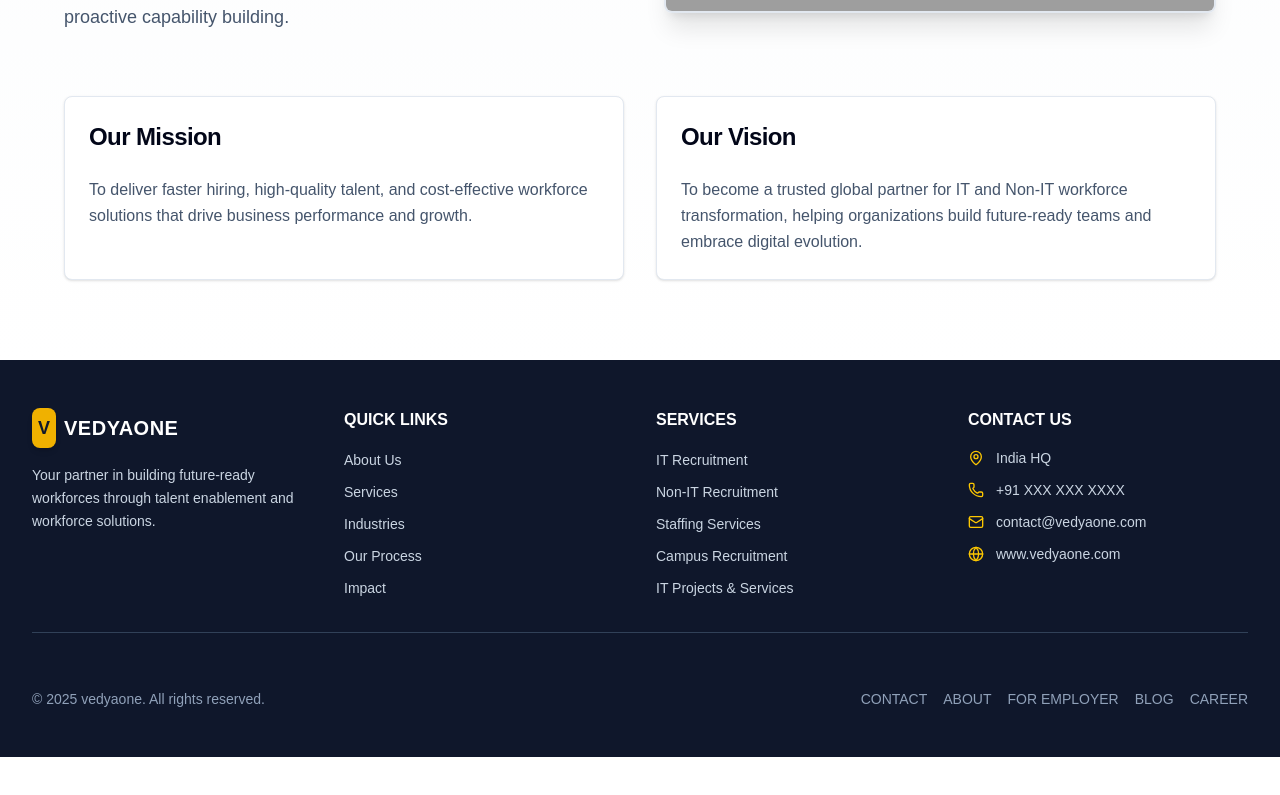
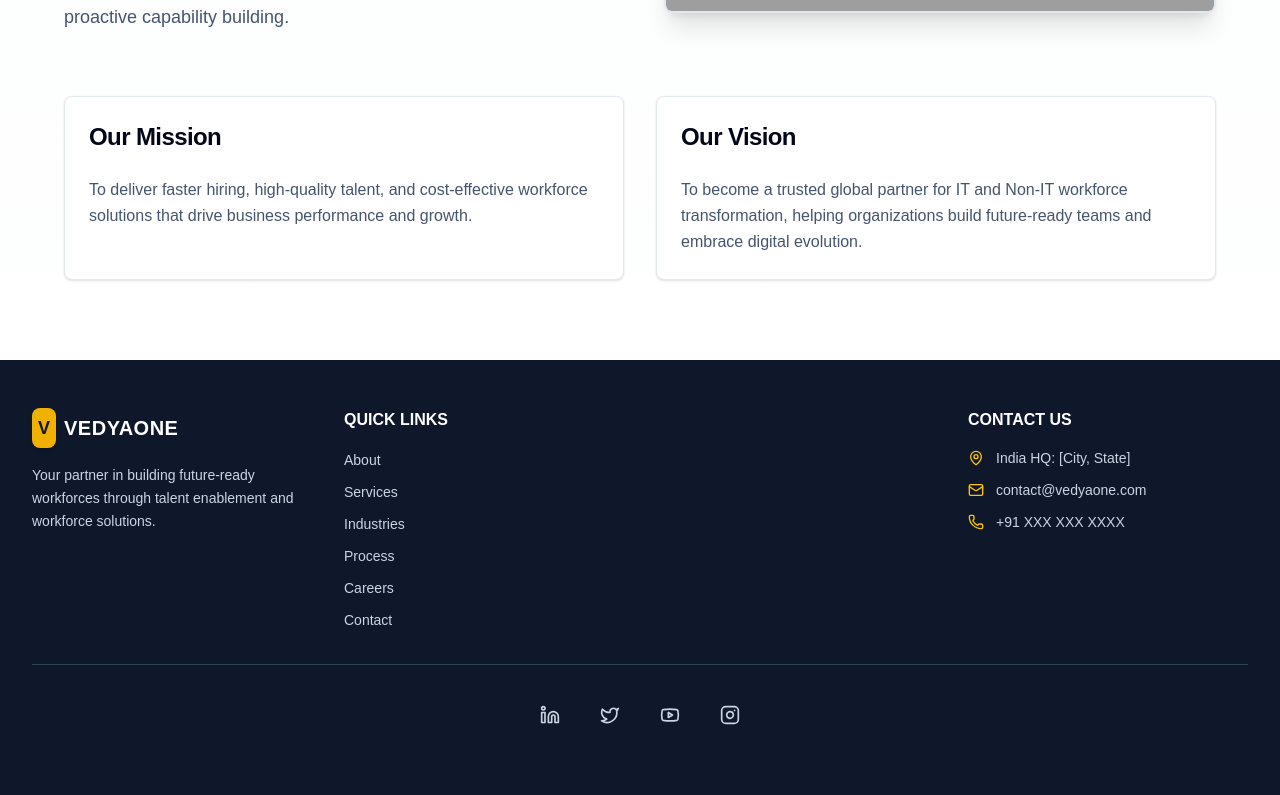
Before and after one commit to harshasiddartha/vedyaone, a Next.js app: page /about in a window 1280 px wide. Shown: the part 725-1520 px from the top of the page. Before the commit the page ends 1482 px from the top, so only its background shows below. Built offline with nearby package versions, Linux system fonts and the light colour scheme; grey boxes are pictures that could not be loaded.

Commit message:
followed exact layout

```diff
--- a/app/components/Footer.tsx
+++ b/app/components/Footer.tsx
@@ -1,11 +1,11 @@
 import Link from "next/link";
-import { Building2, Mail, Phone, MapPin, Globe } from "lucide-react";
+import { Building2, Mail, Phone, MapPin, Linkedin, Twitter, Youtube, Instagram, Copyright } from "lucide-react";
 
 export default function Footer() {
   return (
     <footer id="contact" className="bg-slate-900 text-white py-12">
       <div className="container mx-auto px-6 lg:px-8">
-        <div className="grid md:grid-cols-2 lg:grid-cols-4 gap-8 mb-8 pb-8 border-b border-slate-700">
+        <div className="grid grid-cols-1 md:grid-cols-2 lg:grid-cols-4 gap-8 mb-8 pb-8 border-b border-slate-700">
           {/* Company Info */}
           <div>
             <div className="flex items-center gap-2 mb-4">
@@ -17,7 +17,6 @@ export default function Footer() {
             <p className="text-slate-300 text-sm mb-4 leading-relaxed">
               Your partner in building future-ready workforces through talent enablement and workforce solutions.
             </p>
-
           </div>
 
           {/* Quick Links */}
@@ -26,7 +25,7 @@ export default function Footer() {
             <ul className="space-y-2">
               <li>
                 <Link href="/#about" className="text-slate-300 hover:text-yellow-400 transition-colors text-sm">
-                  About Us
+                  About
                 </Link>
               </li>
               <li>
@@ -41,48 +40,24 @@ export default function Footer() {
               </li>
               <li>
                 <Link href="/#process" className="text-slate-300 hover:text-yellow-400 transition-colors text-sm">
-                  Our Process
+                  Process
                 </Link>
               </li>
               <li>
-                <Link href="/#impact" className="text-slate-300 hover:text-yellow-400 transition-colors text-sm">
-                  Impact
+                <Link href="/careers" className="text-slate-300 hover:text-yellow-400 transition-colors text-sm">
+                  Careers
+                </Link>
+              </li>
+              <li>
+                <Link href="/contact" className="text-slate-300 hover:text-yellow-400 transition-colors text-sm">
+                  Contact
                 </Link>
               </li>
             </ul>
           </div>
 
-          {/* Services */}
-          <div>
-            <h3 className="text-white font-bold text-base mb-4 uppercase">Services</h3>
-            <ul className="space-y-2">
-              <li>
-                <Link href="/services" className="text-slate-300 hover:text-yellow-400 transition-colors text-sm">
-                  IT Recruitment
-                </Link>
-              </li>
-              <li>
-                <Link href="/services" className="text-slate-300 hover:text-yellow-400 transition-colors text-sm">
-                  Non-IT Recruitment
-                </Link>
-              </li>
-              <li>
-                <Link href="/services" className="text-slate-300 hover:text-yellow-400 transition-colors text-sm">
-                  Staffing Services
-                </Link>
-              </li>
-              <li>
-                <Link href="/services" className="text-slate-300 hover:text-yellow-400 transition-colors text-sm">
-                  Campus Recruitment
-                </Link>
-              </li>
-              <li>
-                <Link href="/services" className="text-slate-300 hover:text-yellow-400 transition-colors text-sm">
-                  IT Projects & Services
-                </Link>
-              </li>
-            </ul>
-          </div>
+          {/* Services - Removed as per instructions */}
+          <div></div>
 
           {/* Contact Info */}
           <div>
@@ -90,13 +65,7 @@ export default function Footer() {
             <ul className="space-y-3">
               <li className="flex items-start gap-3">
                 <MapPin className="w-4 h-4 text-yellow-400 mt-0.5 flex-shrink-0" />
-                <span className="text-slate-300 text-sm">India HQ</span>
-              </li>
-              <li className="flex items-center gap-3">
-                <Phone className="w-4 h-4 text-yellow-400 flex-shrink-0" />
-                <a href="tel:+911234567890" className="text-slate-300 hover:text-yellow-400 transition-colors text-sm">
-                  +91 XXX XXX XXXX
-                </a>
+                <span className="text-slate-300 text-sm">India HQ: [City, State]</span>
               </li>
               <li className="flex items-center gap-3">
                 <Mail className="w-4 h-4 text-yellow-400 flex-shrink-0" />
@@ -105,38 +74,33 @@ export default function Footer() {
                 </a>
               </li>
               <li className="flex items-center gap-3">
-                <Globe className="w-4 h-4 text-yellow-400 flex-shrink-0" />
-                <a href="#" className="text-slate-300 hover:text-yellow-400 transition-colors text-sm">
-                  www.vedyaone.com
+                <Phone className="w-4 h-4 text-yellow-400 flex-shrink-0" />
+                <a href="tel:+911234567890" className="text-slate-300 hover:text-yellow-400 transition-colors text-sm">
+                  +91 XXX XXX XXXX
                 </a>
               </li>
             </ul>
           </div>
         </div>
 
+        {/* Social Links */}
+        <div className="flex justify-center gap-6 mb-8">
+          <a href="https://linkedin.com/company/vedyaone" target="_blank" rel="noopener noreferrer" className="text-slate-300 hover:text-yellow-400 transition-colors p-2 rounded-lg hover:bg-slate-800">
+            <Linkedin className="w-5 h-5" />
+          </a>
+          <a href="https://twitter.com/vedyaone" target="_blank" rel="noopener noreferrer" className="text-slate-300 hover:text-yellow-400 transition-colors p-2 rounded-lg hover:bg-slate-800">
+            <Twitter className="w-5 h-5" />
+          </a>
+          <a href="https://youtube.com/@vedyaone" target="_blank" rel="noopener noreferrer" className="text-slate-300 hover:text-yellow-400 transition-colors p-2 rounded-lg hover:bg-slate-800">
+            <Youtube className="w-5 h-5" />
+          </a>
+          <a href="https://instagram.com/vedyaone" target="_blank" rel="noopener noreferrer" className="text-slate-300 hover:text-yellow-400 transition-colors p-2 rounded-lg hover:bg-slate-800">
+            <Instagram className="w-5 h-5" />
+          </a>
+        </div>
+
         {/* Bottom Bar */}
-        <div className="flex flex-col md:flex-row items-center justify-between gap-4 pt-6">
-          <div className="text-slate-400 text-sm text-center md:text-left">
-            <p>&copy; {new Date().getFullYear()} vedyaone. All rights reserved.</p>
-          </div>
-          <div className="flex flex-wrap gap-4 justify-center md:justify-end">
-            <Link href="/contact" className="text-slate-400 hover:text-yellow-400 transition-colors text-sm uppercase">
-              Contact
-            </Link>
-            <Link href="/about" className="text-slate-400 hover:text-yellow-400 transition-colors text-sm uppercase">
-              About
-            </Link>
-            <Link href="/services" className="text-slate-400 hover:text-yellow-400 transition-colors text-sm uppercase">
-              For Employer
-            </Link>
-            <Link href="/process" className="text-slate-400 hover:text-yellow-400 transition-colors text-sm uppercase">
-              Blog
-            </Link>
-            <Link href="/why-choose-us" className="text-slate-400 hover:text-yellow-400 transition-colors text-sm uppercase">
-              Career
-            </Link>
-          </div>
-        </div>
+
       </div>
     </footer>
   );
--- a/app/components/Industries.tsx
+++ b/app/components/Industries.tsx
@@ -103,8 +103,8 @@ export default function Industries() {
                   </div>
                   <div className="absolute bottom-0 left-0 right-0 p-3">
                     <span className="text-white font-bold text-base drop-shadow-lg">
-                      {industry.name}
-                    </span>
+                    {industry.name}
+                  </span>
                   </div>
                 </div>
               </Card>
--- a/app/components/Services.tsx
+++ b/app/components/Services.tsx
@@ -68,9 +68,17 @@ export default function Services() {
 
       <div className="container mx-auto px-6 lg:px-8 relative z-10">
         <div className="max-w-4xl mx-auto text-center mb-12">
-          <h2 className="text-3xl md:text-4xl font-bold text-slate-900 mb-4 uppercase tracking-wide">
-            What Do We Offer
+          <div className="mb-6">
+            <Badge variant="secondary" className="text-sm px-4 py-1.5 bg-yellow-500/20 text-yellow-400 border-yellow-500/30 uppercase tracking-wide">
+              Our Core Services
+            </Badge>
+          </div>
+          <h2 className="text-3xl md:text-4xl font-bold text-slate-900 mb-6 uppercase tracking-wide leading-tight">
+            End-to-end talent and workforce solutions.
           </h2>
+          <p className="text-lg md:text-xl text-slate-600 leading-relaxed max-w-3xl mx-auto">
+            From permanent and project-based hiring to IT solutions and transformation support, we provide the flexibility and precision modern organizations need.
+          </p>
         </div>
         <div className="grid md:grid-cols-2 lg:grid-cols-3 gap-6 max-w-7xl mx-auto">
           {services.map((service, index) => (
--- a/app/components/Statistics.tsx
+++ b/app/components/Statistics.tsx
@@ -1,58 +1,58 @@
-import { Database, Users, Smile, GraduationCap } from "lucide-react";
+// import { Database, Users, Smile, GraduationCap } from "lucide-react";
 
-export default function Statistics() {
-  const stats = [
-    {
-      icon: Database,
-      number: "122000",
-      label: "CANDIDATE DATABASE",
-    },
-    {
-      icon: Users,
-      number: "1145",
-      label: "RECRUITMENT COMPLETED",
-    },
-    {
-      icon: Smile,
-      number: "67",
-      label: "HAPPY CLIENTS",
-    },
-    {
-      icon: GraduationCap,
-      number: "1242",
-      label: "TRAINED CANDIDATE",
-    },
-  ];
+// export default function Statistics() {
+//   const stats = [
+//     {
+//       icon: Database,
+//       number: "122000",
+//       label: "CANDIDATE DATABASE",
+//     },
+//     {
+//       icon: Users,
+//       number: "1145",
+//       label: "RECRUITMENT COMPLETED",
+//     },
+//     {
+//       icon: Smile,
+//       number: "67",
+//       label: "HAPPY CLIENTS",
+//     },
+//     {
+//       icon: GraduationCap,
+//       number: "1242",
+//       label: "TRAINED CANDIDATE",
+//     },
+//   ];
 
-  return (
-    <section className="py-16 bg-slate-800 relative overflow-hidden">
-      {/* Background Image with Blur */}
-      <div className="absolute inset-0 opacity-10">
-        <div className="absolute inset-0" style={{
-          backgroundImage: `url('https://images.unsplash.com/photo-1522071820081-009f0129c71c?w=1920&q=80')`,
-          backgroundSize: 'cover',
-          backgroundPosition: 'center',
-          filter: 'blur(4px)',
-        }}></div>
-      </div>
+//   return (
+//     <section className="py-16 bg-slate-800 relative overflow-hidden">
+//       {/* Background Image with Blur */}
+//       <div className="absolute inset-0 opacity-10">
+//         <div className="absolute inset-0" style={{
+//           backgroundImage: `url('https://images.unsplash.com/photo-1522071820081-009f0129c71c?w=1920&q=80')`,
+//           backgroundSize: 'cover',
+//           backgroundPosition: 'center',
+//           filter: 'blur(4px)',
+//         }}></div>
+//       </div>
 
-      <div className="container mx-auto px-6 lg:px-8 relative z-10">
-        <div className="grid grid-cols-2 md:grid-cols-4 gap-6 max-w-6xl mx-auto">
-          {stats.map((stat, index) => (
-            <div key={index} className="text-center">
-              <div className="w-12 h-12 bg-white/10 backdrop-blur-sm rounded-full flex items-center justify-center mx-auto mb-3 border-2 border-white/20">
-                <stat.icon className="w-6 h-6 text-white" />
-              </div>
-              <div className="text-3xl md:text-4xl font-bold text-white mb-1">
-                {stat.number}
-              </div>
-              <div className="text-white/80 text-xs md:text-sm uppercase tracking-wide">
-                {stat.label}
-              </div>
-            </div>
-          ))}
-        </div>
-      </div>
-    </section>
-  );
-}
+//       <div className="container mx-auto px-6 lg:px-8 relative z-10">
+//         <div className="grid grid-cols-2 md:grid-cols-4 gap-6 max-w-6xl mx-auto">
+//           {stats.map((stat, index) => (
+//             <div key={index} className="text-center">
+//               <div className="w-12 h-12 bg-white/10 backdrop-blur-sm rounded-full flex items-center justify-center mx-auto mb-3 border-2 border-white/20">
+//                 <stat.icon className="w-6 h-6 text-white" />
+//               </div>
+//               <div className="text-3xl md:text-4xl font-bold text-white mb-1">
+//                 {stat.number}
+//               </div>
+//               <div className="text-white/80 text-xs md:text-sm uppercase tracking-wide">
+//                 {stat.label}
+//               </div>
+//             </div>
+//           ))}
+//         </div>
+//       </div>
+//     </section>
+//   );
+// }
--- a/app/components/WhyChooseUs.tsx
+++ b/app/components/WhyChooseUs.tsx
@@ -2,15 +2,15 @@ import Image from "next/image";
 import Link from "next/link";
 import { Button } from "./ui/button";
 import { Badge } from "./ui/badge";
-import { Card, CardContent } from "./ui/card";
-import { ArrowRight, Award } from "lucide-react";
+import { Card, CardContent, CardDescription, CardFooter, CardHeader, CardTitle } from "./ui/card";
+import { ArrowRight, Zap, Target, Globe, Award, RefreshCw, Users } from "lucide-react";
 
 export default function WhyChooseUs() {
   const valuePoints = [
     {
       title: "Speed & Agility",
       description: "24–72 hour turnaround on vetted profiles.",
-      icon: "⚡",
+      icon: Zap,
       image: "https://images.unsplash.com/photo-1551288049-bebda4e38f71?w=400&q=80",
       badge: "Fast",
       badgeVariant: "default" as const,
@@ -18,7 +18,7 @@ export default function WhyChooseUs() {
     {
       title: "Domain Expertise",
       description: "Specialist recruiters and delivery teams across IT and Non-IT verticals.",
-      icon: "🎯",
+      icon: Target,
       image: "https://images.unsplash.com/photo-1454165804606-c3d57bc86b40?w=400&q=80",
       badge: "Expert",
       badgeVariant: "secondary" as const,
@@ -26,7 +26,7 @@ export default function WhyChooseUs() {
     {
       title: "Global Reach",
       description: "PAN India and international hiring capabilities.",
-      icon: "🌍",
+      icon: Globe,
       image: "https://images.unsplash.com/photo-1526304640581-d334cdbbf45e?w=400&q=80",
       badge: "Wide",
       badgeVariant: "outline" as const,
@@ -34,7 +34,7 @@ export default function WhyChooseUs() {
     {
       title: "Quality First",
       description: "Multi-stage evaluation, technical testing, and cultural fit assessments.",
-      icon: "✨",
+      icon: Award,
       image: "https://images.unsplash.com/photo-1552664730-d307ca884978?w=400&q=80",
       badge: "Premium",
       badgeVariant: "default" as const,
@@ -42,7 +42,7 @@ export default function WhyChooseUs() {
     {
       title: "Flexible Engagements",
       description: "Transparent models suited for startups, SMEs, and enterprises.",
-      icon: "🔄",
+      icon: RefreshCw,
       image: "https://images.unsplash.com/photo-1556761175-5973dc0f32e7?w=400&q=80",
       badge: "Flexible",
       badgeVariant: "secondary" as const,
@@ -50,7 +50,7 @@ export default function WhyChooseUs() {
     {
       title: "End-to-End Support",
       description: "From sourcing to onboarding and post-deployment success tracking.",
-      icon: "🤝",
+      icon: Users,
       image: "https://images.unsplash.com/photo-1522071820081-009f0129c71c?w=400&q=80",
       badge: "Complete",
       badgeVariant: "outline" as const,
@@ -58,7 +58,7 @@ export default function WhyChooseUs() {
   ];
 
   return (
-    <section className="py-16 bg-slate-800 relative overflow-hidden">
+    <section id="why-choose-us" className="py-16 md:py-20 bg-slate-800 relative overflow-hidden">
       {/* Background Image with Blur */}
       <div className="absolute inset-0 opacity-10">
         <Image
@@ -69,23 +69,34 @@ export default function WhyChooseUs() {
         />
       </div>
 
+      {/* Animated Background Elements */}
+      <div className="absolute inset-0 overflow-hidden">
+        <div className="absolute top-20 left-10 w-72 h-72 bg-yellow-500/10 rounded-full blur-3xl animate-pulse"></div>
+        <div className="absolute bottom-20 right-10 w-96 h-96 bg-blue-500/10 rounded-full blur-3xl animate-pulse delay-1000"></div>
+      </div>
+
       <div className="container mx-auto px-6 lg:px-8 relative z-10">
-        <div className="max-w-4xl mx-auto text-center mb-12">
-          <h2 className="text-3xl md:text-4xl font-bold text-white mb-6 uppercase tracking-wide">
-            Why Choose Us.
+        <div className="max-w-5xl mx-auto text-center mb-16">
+          {/* Badge */}
+          <div className="mb-6">
+            <Badge variant="secondary" className="text-sm px-4 py-2 bg-yellow-500/20 text-yellow-400 border-yellow-500/30 uppercase tracking-wide">
+              <Award className="w-3 h-3 mr-1.5 inline" />
+              Why Organizations Choose Us
+            </Badge>
+          </div>
+
+          {/* Headline */}
+          <h2 className="text-3xl md:text-4xl lg:text-5xl font-bold text-white mb-6 uppercase tracking-wide leading-tight">
+            Trusted by businesses for speed, scale, and precision.
           </h2>
-          <div className="text-left text-white space-y-3 max-w-3xl mx-auto">
-            <p className="text-sm md:text-base leading-relaxed">
-              We are experts in recruiting and retaining experienced employees who align with your organizational culture and business objectives. Our recruitment process is designed to create stringent recruitment strategies that ensure we find the right talent for your specific needs.
-            </p>
-            <p className="text-sm md:text-base leading-relaxed">
-              We assess candidates through comprehensive evaluation processes, ensuring technical competence, cultural fit, and long-term potential. Our commitment to ethical standards and confidentiality means your recruitment needs are handled with the utmost professionalism and discretion.
-            </p>
-            <p className="text-sm md:text-base leading-relaxed">
-              With a proven track record of successful placements across diverse industries, we help organizations build high-performing teams that drive business growth and innovation.
-            </p>
-          </div>
-          <div className="mt-8">
+
+          {/* Subheadline */}
+          <p className="text-lg md:text-xl text-slate-200 leading-relaxed max-w-3xl mx-auto">
+            Our clients choose us for our ability to combine strategic insight with delivery excellence.
+          </p>
+
+          {/* CTA Button */}
+          <div className="mt-10">
             <Button asChild size="lg" className="bg-yellow-500 hover:bg-yellow-600 text-slate-900 font-bold uppercase group">
               <Link href="/why-choose-us" className="flex items-center gap-2">
                 View Complete Details
@@ -94,6 +105,48 @@ export default function WhyChooseUs() {
             </Button>
           </div>
         </div>
+
+        {/* Grid of Value Points */}
+        <div className="grid md:grid-cols-2 lg:grid-cols-3 gap-8 max-w-7xl mx-auto">
+          {valuePoints.map((point, index) => (
+            <Card
+              key={index}
+              className="group bg-white/10 backdrop-blur-sm border-white/20 text-white overflow-hidden hover:bg-white/20 transition-all duration-300 hover:-translate-y-2 hover:shadow-2xl"
+            >
+              {/* Image Section */}
+              <CardHeader className="relative h-48 overflow-hidden p-0">
+                <Image
+                  src={point.image}
+                  alt={point.title}
+                  fill
+                  className="object-cover transition-transform duration-700 group-hover:scale-110"
+                />
+                <div className="absolute inset-0 bg-gradient-to-t from-slate-900/60 to-transparent"></div>
+                <div className="absolute top-4 right-4">
+                  <Badge
+                    variant={point.badgeVariant}
+                    className={`text-xs ${point.badgeVariant === 'default' ? 'bg-yellow-500 text-slate-900' : ''}`}
+                  >
+                    {point.badge}
+                  </Badge>
+                </div>
+              </CardHeader>
+
+              {/* Content */}
+              <CardContent className="pt-6 pb-0">
+                <div className="flex items-center gap-3 mb-4">
+                  <point.icon className="w-6 h-6 text-yellow-400 flex-shrink-0" />
+                  <CardTitle className="text-lg font-bold uppercase tracking-wide">
+                    {point.title}
+                  </CardTitle>
+                </div>
+                <CardDescription className="text-slate-300 leading-relaxed">
+                  {point.description}
+                </CardDescription>
+              </CardContent>
+            </Card>
+          ))}
+        </div>
       </div>
     </section>
   );
--- a/app/page.tsx
+++ b/app/page.tsx
@@ -2,7 +2,7 @@ import Navigation from "./components/Navigation";
 import Hero from "./components/Hero";
 import About from "./components/About";
 import Services from "./components/Services";
-import Statistics from "./components/Statistics";
+
 import WhyChooseUs from "./components/WhyChooseUs";
 import Industries from "./components/Industries";
 import Process from "./components/Process";
@@ -16,7 +16,7 @@ export default function Home() {
       <Hero />
       <About />
       <Services />
-      <Statistics />
+      {/* <Statistics /> */}
       <WhyChooseUs />
       <Industries />
       <Process />
```
Also changed, not shown: app/components/Impact.tsx (+5 -5 lines), app/components/ServicesDetail.tsx (indentation only).
